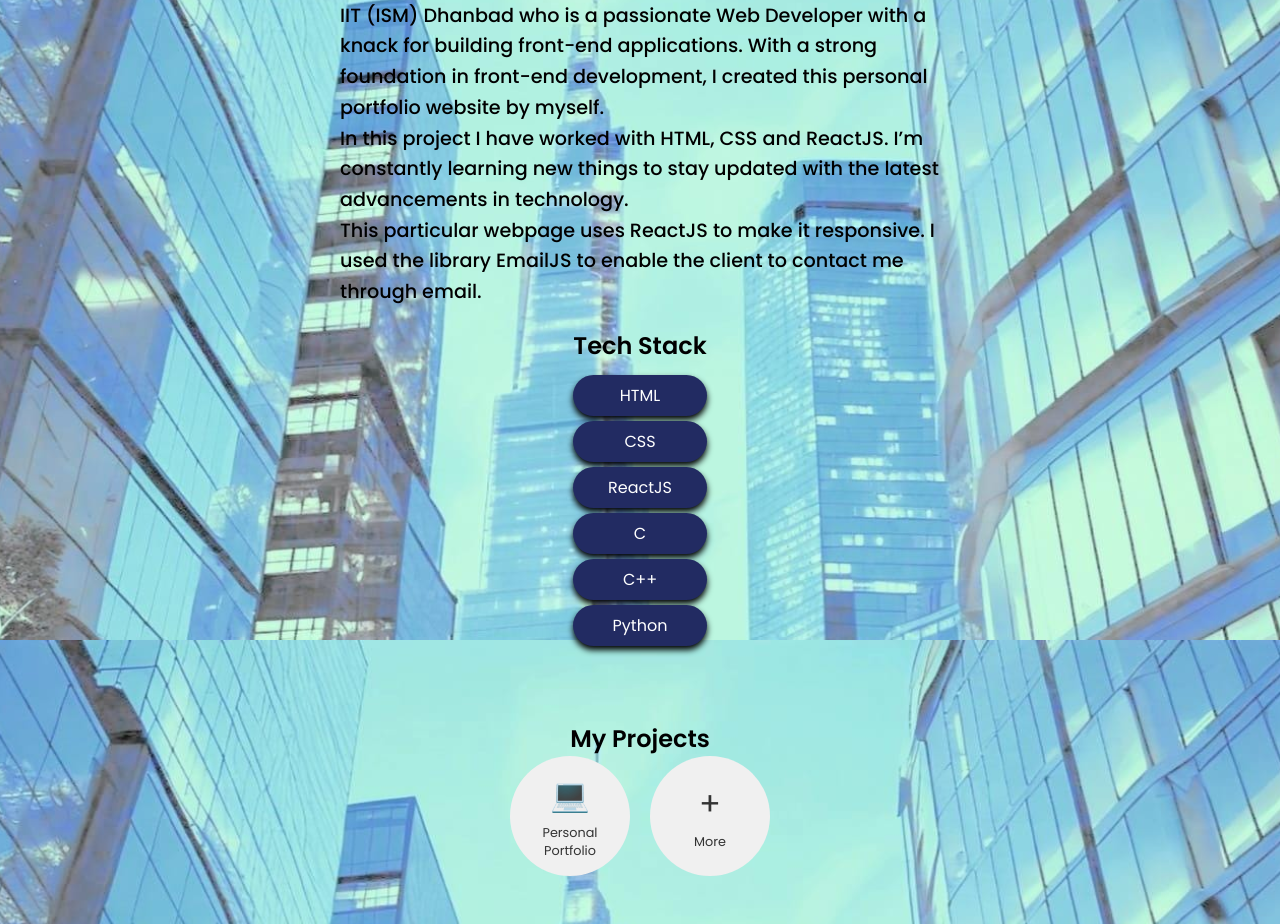
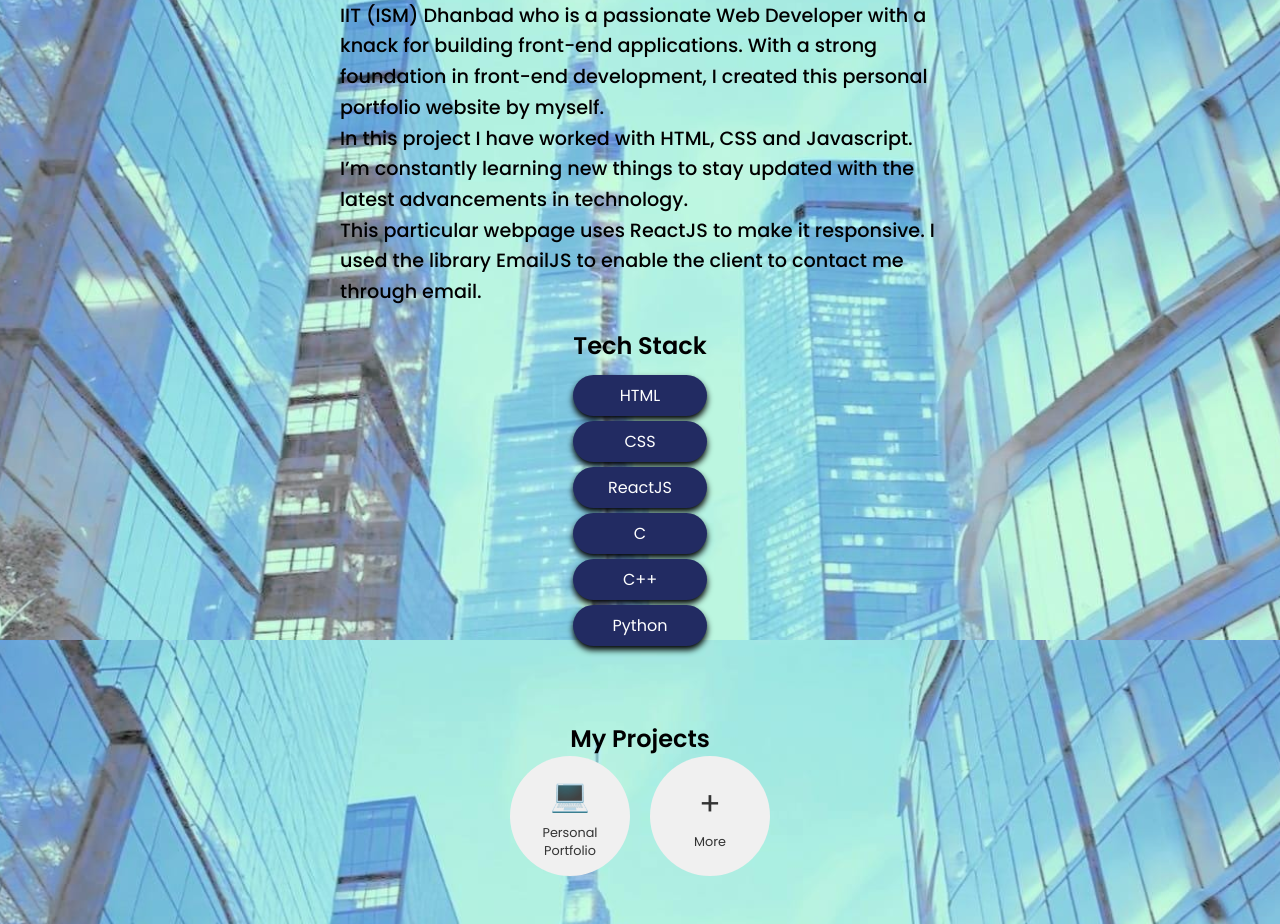
Before and after one commit to sanjitram/personal_portfolio, a React (Create React App) app: page / in a window 1280 px wide. Shown: the part 960-1884 px from the top of the page. Built offline with nearby package versions, Linux system fonts and the light colour scheme.

Commit message:
Update About.jsx

```diff
--- a/src/components/about/About.jsx
+++ b/src/components/about/About.jsx
@@ -13,7 +13,7 @@ const About = () => {
               Hello! I’m Sanjit Ram, a computer science undergraduate at IIT (ISM) Dhanbad who is a passionate Web Developer with a knack for building front-end applications. With a strong foundation in front-end development, I created this personal portfolio website by myself.
             </p>
             <p>
-              In this project I have worked with HTML, CSS and ReactJS. I’m constantly learning new things to stay updated with the latest advancements in technology.
+              In this project I have worked with HTML, CSS and Javascript. I’m constantly learning new things to stay updated with the latest advancements in technology.
             </p>
             <p>
                 This particular webpage uses ReactJS to make it responsive. I used the library EmailJS to enable the client to contact me through email.
@@ -21,7 +21,7 @@ const About = () => {
           </div>
 
           <div className="skills-list">
-            <h3>Tech Stack</h3>
+            <h3> Tech Stack</h3>
             <ul>
               <li>HTML</li>
               <li>CSS</li>
```
